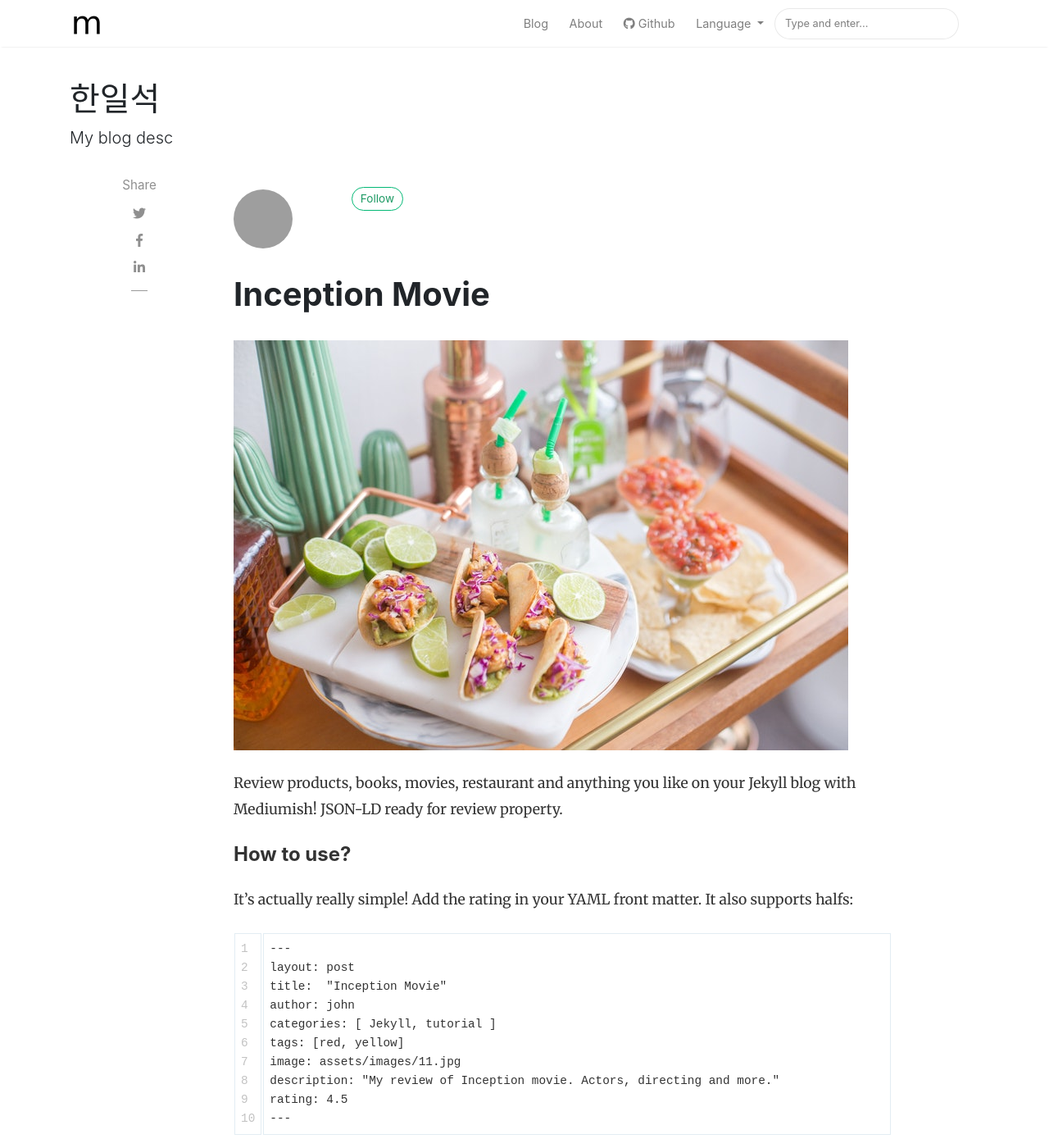
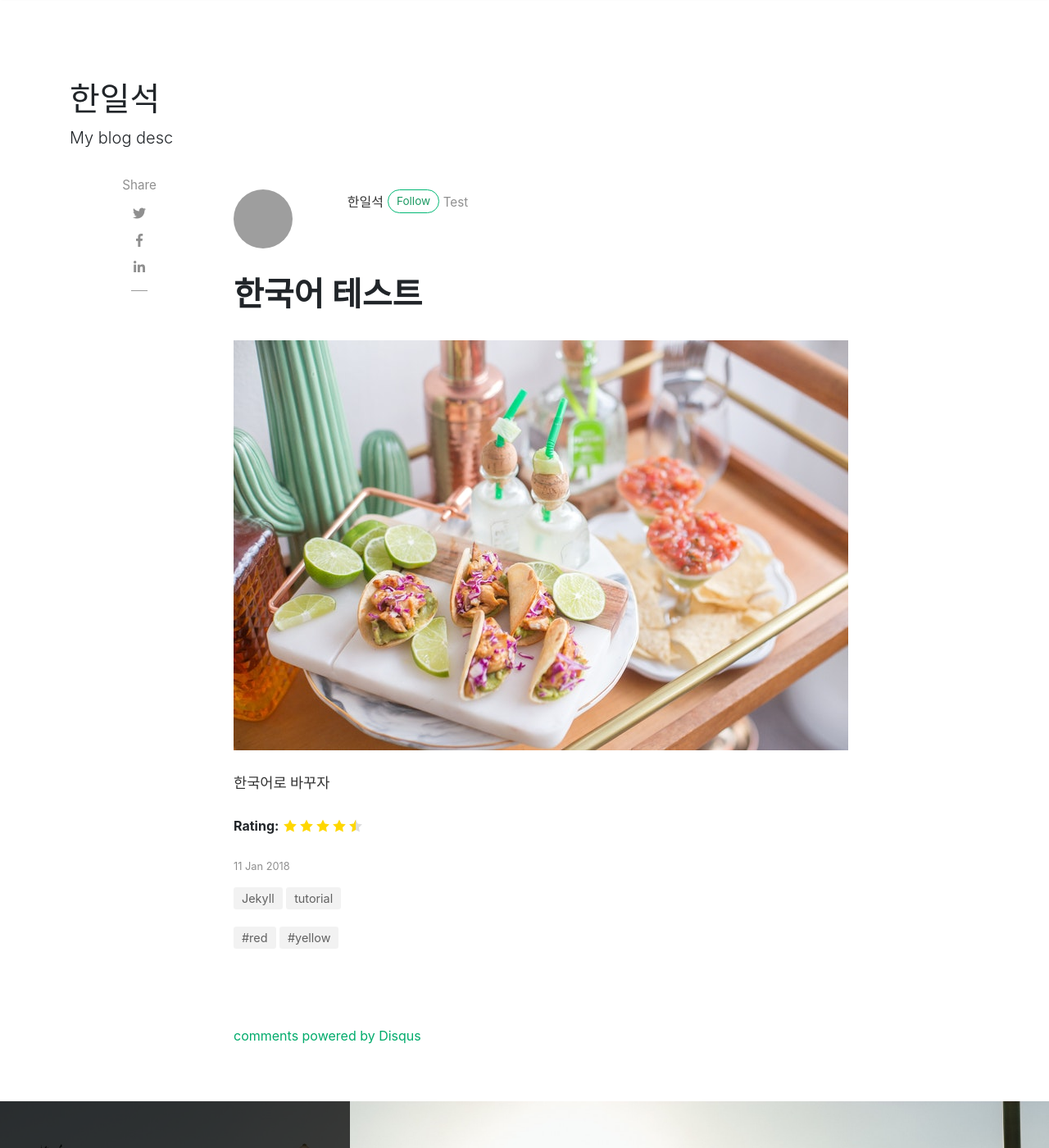
Before and after one commit to it-techub/it-techub.github.io, a Jekyll site: the page built from _posts/2018-01-11-customer-service-ko.md, in a window 1280 px wide and 1400 px high. Shown: the whole window at 82% size. Built offline with Jekyll 4.4.1, drawn with Linux system fonts in a browser that asks for light colours; nearby versions of some CDN libraries; comment, search, counter and statistics services are not loaded; grey boxes are pictures that could not be loaded.

Commit message:
한국어 테스트

````diff
--- a/_posts/2018-01-11-customer-service-ko.md
+++ b/_posts/2018-01-11-customer-service-ko.md
@@ -1,33 +1,14 @@
 ---
 layout: post
-title:  "Inception Movie"
-author: john
+title:  "한국어 테스트"
+author: 한일석
 categories: [ Jekyll, tutorial ]
 tags: [red, yellow]
 image: assets/images/11.jpg
 description: "My review of Inception movie. Acting, plot and something else in this short description."
-lang: ko
-permalink: /customer-service-ko/
 featured: true
 hidden: true
 rating: 4.5
 ---
 
-Review products, books, movies, restaurant and anything you like on your Jekyll blog with Mediumish! JSON-LD ready for review property.
-
-#### How to use?
-
-It's actually really simple! Add the rating in your YAML front matter. It also supports halfs:
-
-```html
----
-layout: post
-title:  "Inception Movie"
-author: john
-categories: [ Jekyll, tutorial ]
-tags: [red, yellow]
-image: assets/images/11.jpg
-description: "My review of Inception movie. Actors, directing and more."
-rating: 4.5
----
-```
+한국어로 바꾸자
````
